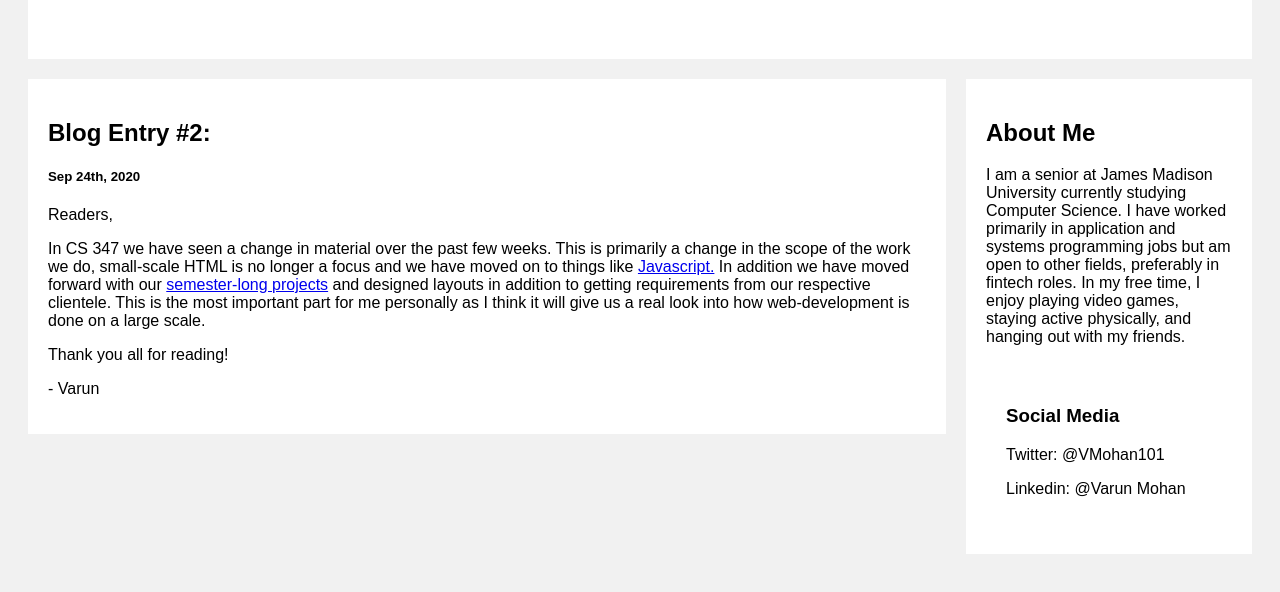
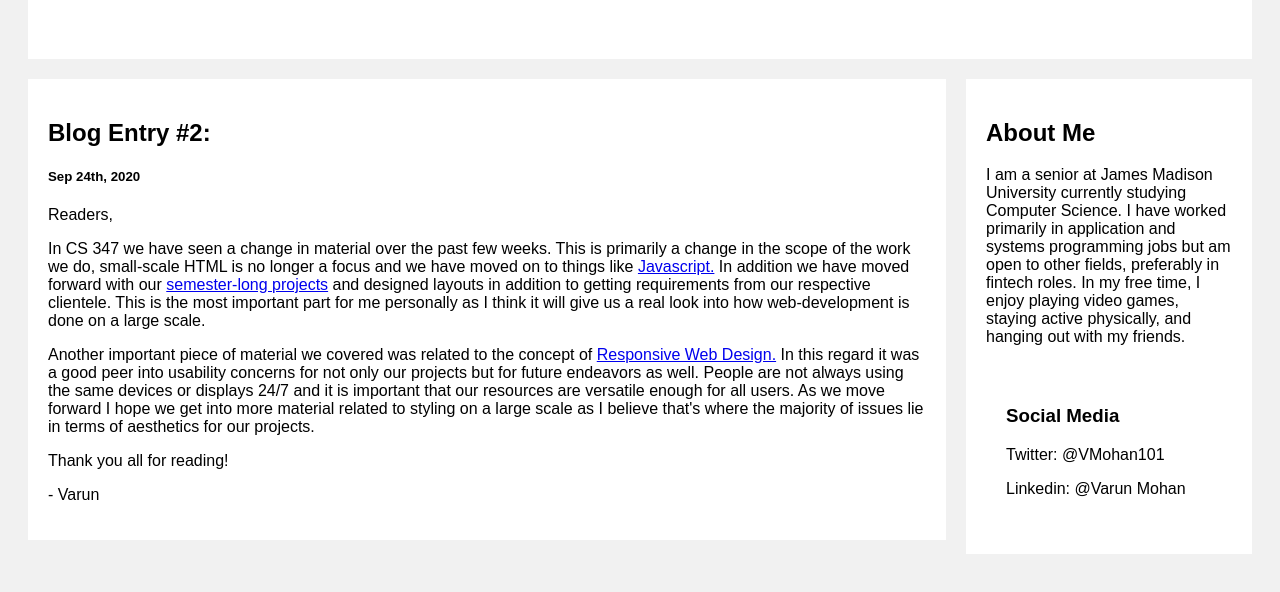
Before and after one commit to mohanvx2/347-WebBlog, a plain HTML site: page blog2.html in a window 1280 px wide. Shown: the part 198-790 px from the top of the page. Drawn offline with Linux system fonts and the light colour scheme.

Commit message:
Final commit Week 3

```diff
--- a/blog2.html
+++ b/blog2.html
@@ -92,7 +92,12 @@ body {
             semester-long projects</a> and designed layouts in addition to getting
         requirements from our respective clientele. This is the most important part for me personally as I think it will give us a
         real look into how web-development is done on a large scale.
-        <p></p>
+        <p>Another important piece of material we covered was related to the concept of <a href =
+            "https://www.youtube.com/watch?v=WOr9O2TcaBA&feature=youtu.be">Responsive Web Design.</a>
+        In this regard it was a good peer into usability concerns for not only our projects but for future endeavors
+    as well. People are not always using the same devices or displays 24/7 and it is important that our resources are versatile enough
+for all users. As we move forward I hope we get into more material related to styling on a large scale as I believe that's where
+the majority of issues lie in terms of aesthetics for our projects.</p>
         <p>Thank you all for reading!</p>
         <p>- Varun</p>
     </div>
```
Also changed, not shown: index.html (+1 -1 lines).
